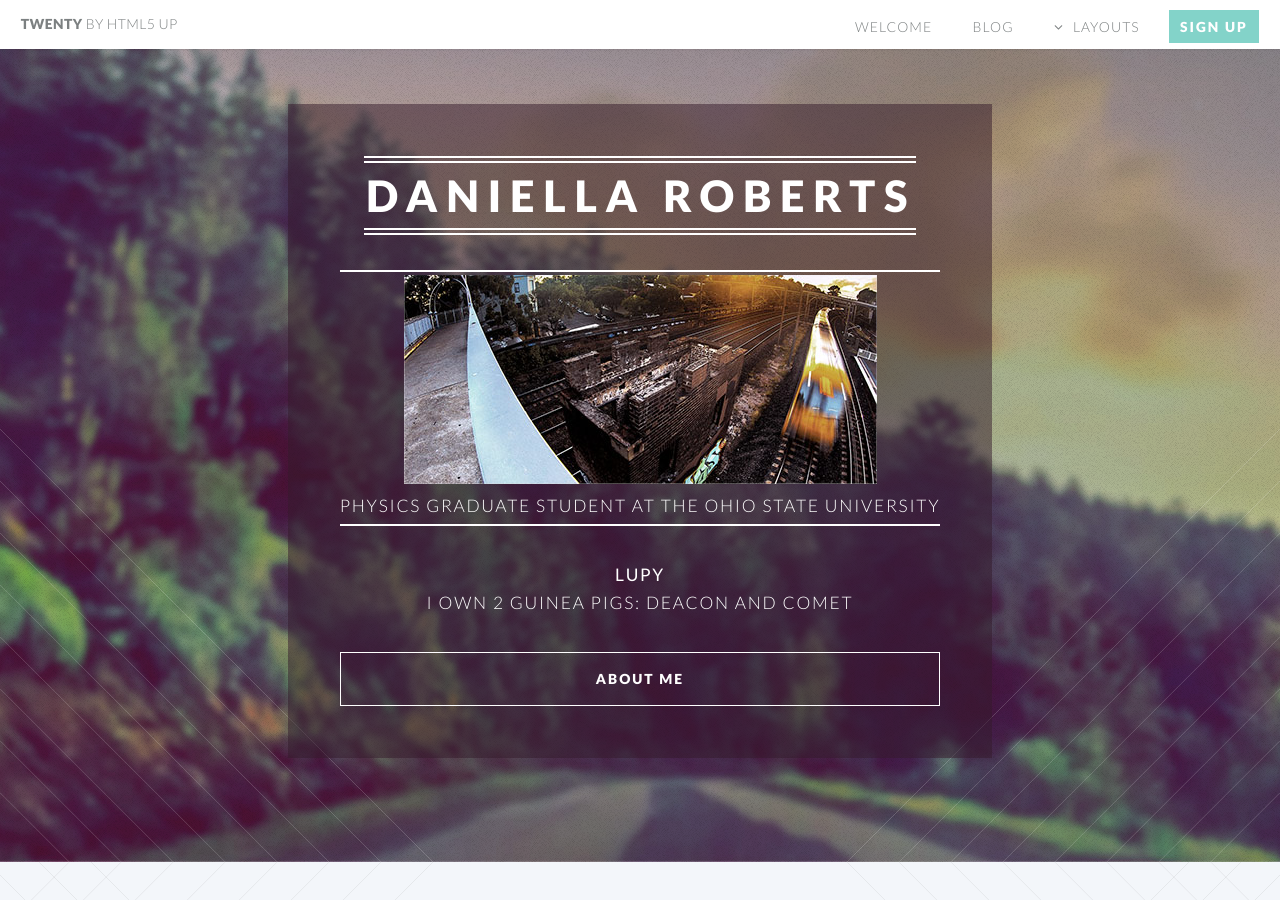
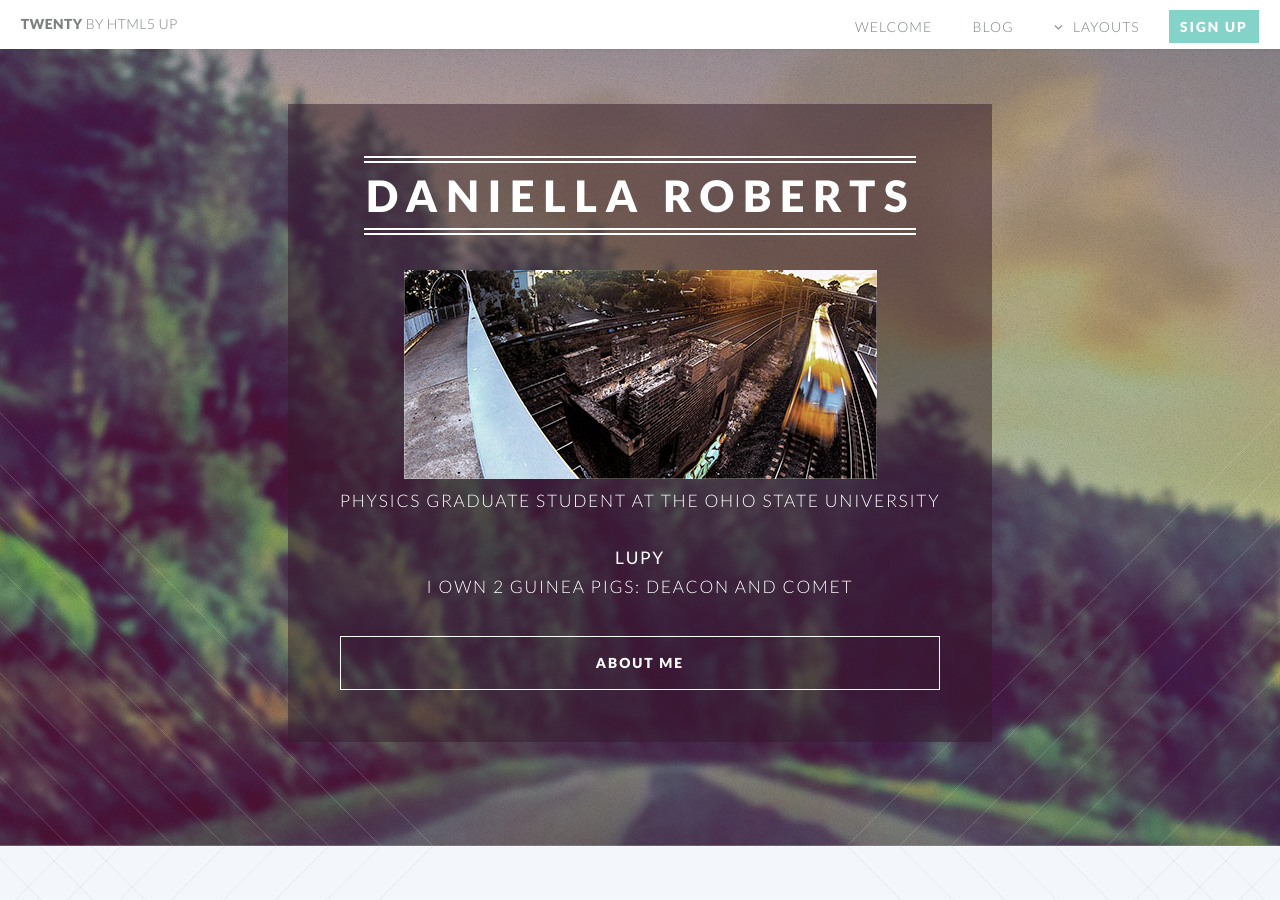
Before and after one commit to daniellaro/daniellaro.github.io, a Jekyll site: the page built from index.html, in a window 1280 px wide and 900 px high. Built offline with Jekyll 4.4.1, drawn with Linux system fonts in a browser that asks for light colours.

Commit message:
added avatar again

```diff
--- a/_includes/banner.html
+++ b/_includes/banner.html
@@ -16,11 +16,10 @@
         <br />
 
         <!-- Avatar -->
-        <header>
-            <span class="avatar"><img src="images/pic01.jpg" alt="" /></span>
-            <!-- <h1>Jane Doe</h1> -->
-            <p>Physics Graduate Student at The Ohio State University</p>
-        </header>
+
+        <p> <span class="avatar"><img src="images/pic01.jpg" alt="" /></span> </p>
+        <!-- <h1>Jane Doe</h1> -->
+        <p>Physics Graduate Student at The Ohio State University</p>
 
         <br />
 
```
